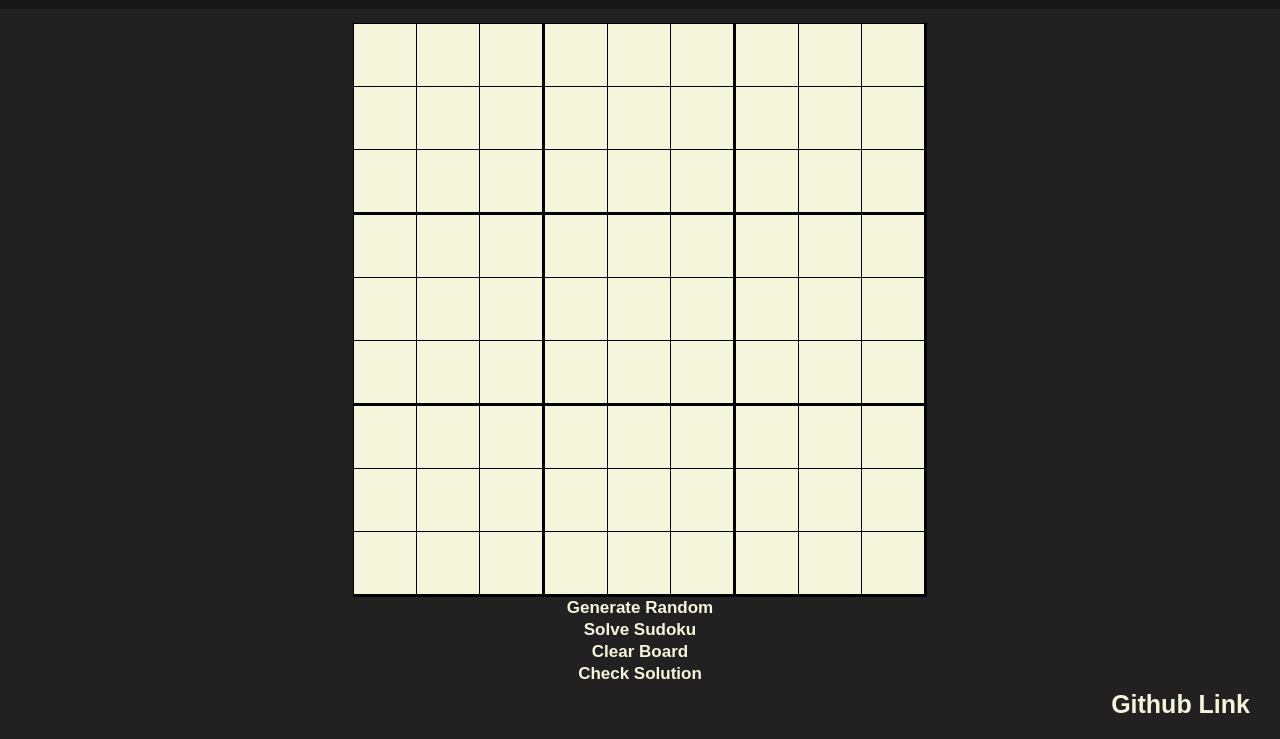
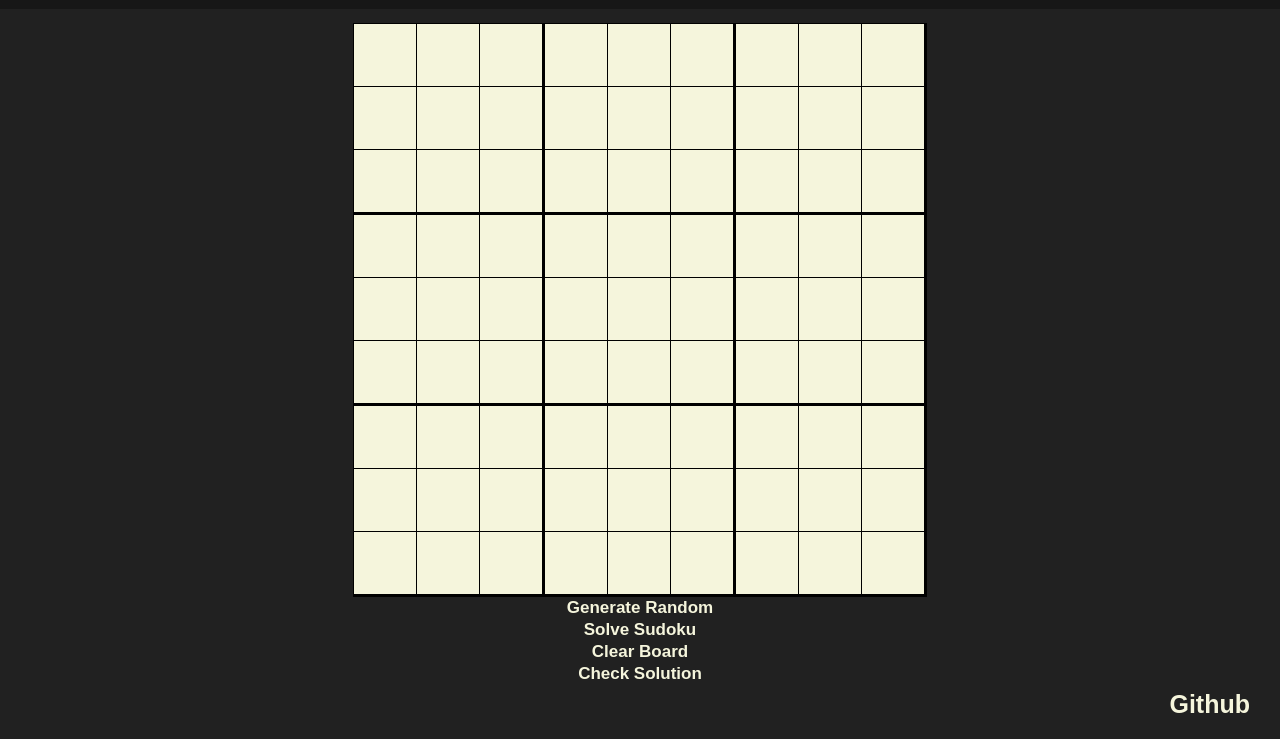
Before and after one commit to RonyRichard/Sudoku, a plain HTML site: page index.html in a window 1280 px wide. Shown: the part 61-800 px from the top of the page. Drawn offline with Linux system fonts and the light colour scheme.

Commit message:
Final Sudoku Website

```diff
--- a/index.html
+++ b/index.html
@@ -19,7 +19,7 @@
             <button id="checkButton">Check Solution</button>
         </div>
         <footer>
-            <a href="aboutus.html">Github Link</a>
+            <a href="https://github.com/RonyRichard/Sudoku-Solver">Github</a>
         </footer>
         <script src="scripts/sudoku.js"></script>
         <script src="scripts/checkSolution.js"></script>
```
